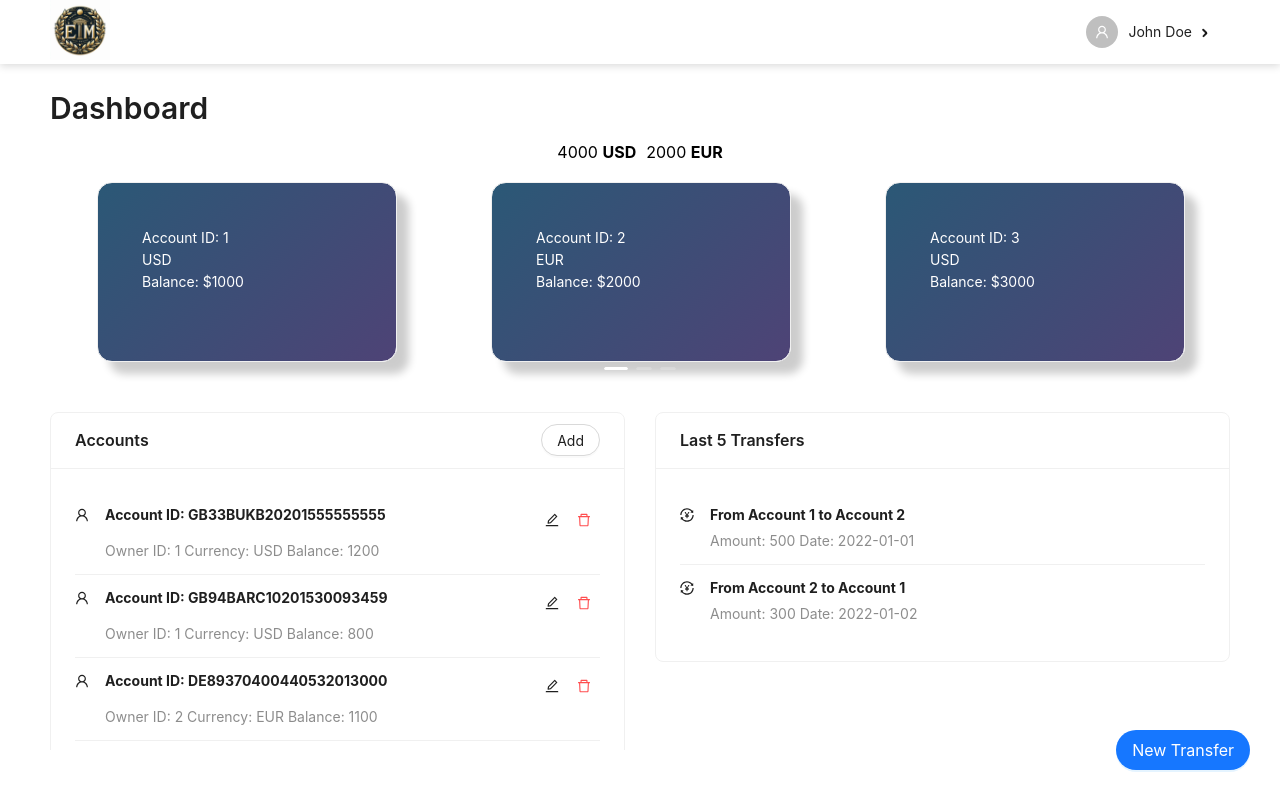
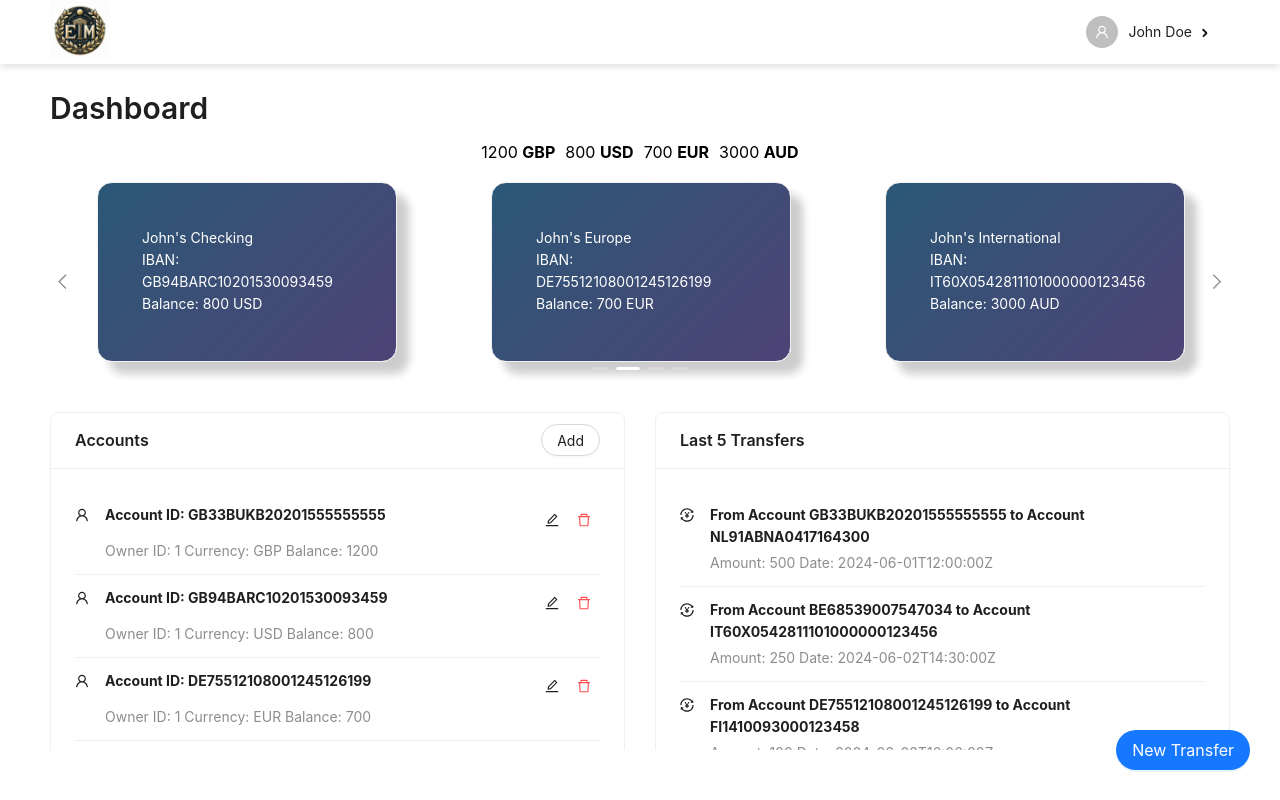
Before and after one commit to emg1990/bank-app, a React (Create React App) app: page / in a window 1280 px wide. Built offline with nearby package versions, Linux system fonts and the light colour scheme; data requests are answered from the project's data file.

Commit message:
Using global owner id Adding owner display name in account

```diff
--- a/db.json
+++ b/db.json
@@ -3,142 +3,162 @@
     {
       "id": "GB33BUKB20201555555555",
       "ownerId": 1,
-      "currency": "USD",
+      "currency": "GBP",
       "balance": 1200,
-      "name": "John's Savings"
+      "name": "John's Savings",
+      "ownerDisplayName": "John Doe"
     },
     {
       "id": "GB94BARC10201530093459",
       "ownerId": 1,
       "currency": "USD",
       "balance": 800,
-      "name": "John's Checking"
+      "name": "John's Checking",
+      "ownerDisplayName": "John Doe"
+    },
+    {
+      "id": "DE75512108001245126199",
+      "ownerId": 1,
+      "currency": "EUR",
+      "balance": 700,
+      "name": "John's Europe",
+      "ownerDisplayName": "John Doe"
+    },
+    {
+      "id": "IT60X0542811101000000123456",
+      "ownerId": 1,
+      "currency": "AUD",
+      "balance": 3000,
+      "name": "John's International",
+      "ownerDisplayName": "John Doe"
     },
     {
       "id": "DE89370400440532013000",
       "ownerId": 2,
       "currency": "EUR",
       "balance": 1100,
-      "name": "Jane's Savings"
-    },
-    {
-      "id": "DE75512108001245126199",
-      "ownerId": 2,
-      "currency": "EUR",
-      "balance": 700,
-      "name": "Jane's Checking"
+      "name": "Jane's Savings",
+      "ownerDisplayName": "Jane Smith"
     },
     {
       "id": "FR7630006000011234567890189",
       "ownerId": 3,
       "currency": "GBP",
       "balance": 2000,
-      "name": "Emily's Savings"
+      "name": "Emily's Savings",
+      "ownerDisplayName": "Emily Johnson"
     },
     {
       "id": "FR1420041010050500013M02606",
       "ownerId": 3,
       "currency": "GBP",
       "balance": 1500,
-      "name": "Emily's Checking"
+      "name": "Emily's Checking",
+      "ownerDisplayName": "Emily Johnson"
     },
     {
       "id": "ES9121000418450200051332",
       "ownerId": 4,
       "currency": "JPY",
       "balance": 2500,
-      "name": "Michael's Savings"
+      "name": "Michael's Savings",
+      "ownerDisplayName": "Michael Brown"
     },
     {
       "id": "ES4321000418401234567891",
       "ownerId": 4,
       "currency": "JPY",
       "balance": 2000,
-      "name": "Michael's Checking"
-    },
-    {
-      "id": "IT60X0542811101000000123456",
-      "ownerId": 5,
-      "currency": "AUD",
-      "balance": 3000,
-      "name": "Sarah's Savings"
+      "name": "Michael's Checking",
+      "ownerDisplayName": "Michael Brown"
     },
     {
       "id": "IT40X0542811101000000123457",
       "ownerId": 5,
       "currency": "AUD",
       "balance": 2800,
-      "name": "Sarah's Checking"
+      "name": "Sarah's Checking",
+      "ownerDisplayName": "Sarah Davis"
     },
     {
       "id": "NL91ABNA0417164300",
       "ownerId": 6,
-      "currency": "CAD",
+      "currency": "USD",
       "balance": 3500,
-      "name": "David's Savings"
+      "name": "David's Savings",
+      "ownerDisplayName": "David Miller"
     },
     {
       "id": "NL27SNSB0917829871",
       "ownerId": 6,
-      "currency": "CAD",
+      "currency": "USD",
       "balance": 3400,
-      "name": "David's Checking"
+      "name": "David's Checking",
+      "ownerDisplayName": "David Miller"
     },
     {
       "id": "BE68539007547034",
       "ownerId": 7,
-      "currency": "CHF",
+      "currency": "EUR",
       "balance": 4000,
-      "name": "Linda's Savings"
+      "name": "Linda's Savings",
+      "ownerDisplayName": "Linda Martinez"
     },
     {
       "id": "BE62510007547061",
       "ownerId": 7,
-      "currency": "CHF",
+      "currency": "EUR",
       "balance": 3900,
-      "name": "Linda's Checking"
+      "name": "Linda's Checking",
+      "ownerDisplayName": "Linda Martinez"
     },
     {
       "id": "DK5000400440116243",
       "ownerId": 8,
-      "currency": "CNY",
+      "currency": "GBP",
       "balance": 4500,
-      "name": "Robert's Savings"
+      "name": "Robert's Savings",
+      "ownerDisplayName": "Robert Lee"
     },
     {
       "id": "DK9550400123456238",
       "ownerId": 8,
-      "currency": "CNY",
+      "currency": "GBP",
       "balance": 4400,
-      "name": "Robert's Checking"
+      "name": "Robert's Checking",
+      "ownerDisplayName": "Robert Lee"
     },
     {
       "id": "FI2112345600000785",
       "ownerId": 9,
-      "currency": "INR",
+      "currency": "JPY",
       "balance": 5000,
-      "name": "Patricia's Savings"
+      "name": "Patricia's Savings",
+      "ownerDisplayName": "Patricia Clark"
     },
     {
       "id": "FI1410093000123458",
       "ownerId": 9,
-      "currency": "INR",
+      "currency": "JPY",
       "balance": 4900,
-      "name": "Patricia's Checking"
+      "name": "Patricia's Checking",
+      "ownerDisplayName": "Patricia Clark"
     },
     {
       "id": "NO9386011117947",
       "ownerId": 10,
-      "currency": "BRL",
+      "currency": "AUD",
       "balance": 5500,
-      "name": "Thomas's Savings"
+      "name": "Thomas's Savings",
+      "ownerDisplayName": "Thomas Harris"
     },
     {
       "id": "NO9386011117948",
       "ownerId": 10,
-      "currency": "BRL",
+      "currency": "AUD",
       "balance": 5400,
-      "name": "Thomas's Checking"
+      "name": "Thomas's Checking",
+      "ownerDisplayName": "Thomas Harris"
     }
   ],
   "currencies": [
@@ -173,6 +193,7 @@
       "id": "1",
       "firstName": "John",
       "lastName": "Doe",
+      "displayName": "John Doe",
       "email": "john.doe@example.com",
       "address": "123 Main St",
       "phone": "123-456-7890",
@@ -186,6 +207,7 @@
       "id": "2",
       "firstName": "Jane",
       "lastName": "Smith",
+      "displayName": "Jane Smith",
       "email": "jane.smith@example.com",
       "address": "456 Elm St",
       "phone": "234-567-8901",
@@ -199,6 +221,7 @@
       "id": "3",
       "firstName": "Emily",
       "lastName": "Johnson",
+      "displayName": "Emily Johnson",
       "email": "emily.johnson@example.com",
       "address": "789 Oak St",
       "phone": "345-678-9012",
@@ -212,6 +235,7 @@
       "id": "4",
       "firstName": "Michael",
       "lastName": "Brown",
+      "displayName": "Michael Brown",
       "email": "michael.brown@example.com",
       "address": "101 Maple St",
       "phone": "456-789-0123",
@@ -225,6 +249,7 @@
       "id": "5",
       "firstName": "Sarah",
       "lastName": "Davis",
+      "displayName": "Sarah Davis",
       "email": "sarah.davis@example.com",
       "address": "202 Pine St",
       "phone": "567-890-1234",
@@ -238,6 +263,7 @@
       "id": "6",
       "firstName": "David",
       "lastName": "Miller",
+      "displayName": "David Miller",
       "email": "david.miller@example.com",
       "address": "303 Birch St",
       "phone": "678-901-2345",
@@ -251,6 +277,7 @@
       "id": "7",
       "firstName": "Linda",
       "lastName": "Martinez",
+      "displayName": "Linda Martinez",
       "email": "linda.martinez@example.com",
       "address": "404 Cedar St",
       "phone": "789-012-3456",
@@ -264,6 +291,7 @@
       "id": "8",
       "firstName": "Robert",
       "lastName": "Lee",
+      "displayName": "Robert Lee",
       "email": "robert.lee@example.com",
       "address": "505 Willow St",
       "phone": "890-123-4567",
@@ -277,6 +305,7 @@
       "id": "9",
       "firstName": "Patricia",
       "lastName": "Clark",
+      "displayName": "Patricia Clark",
       "email": "patricia.clark@example.com",
       "address": "606 Walnut St",
       "phone": "901-234-5678",
@@ -290,6 +319,7 @@
       "id": "10",
       "firstName": "Thomas",
       "lastName": "Harris",
+      "displayName": "Thomas Harris",
       "email": "thomas.harris@example.com",
       "address": "707 Spruce St",
       "phone": "012-345-6789",
@@ -303,22 +333,22 @@
   "transfers": [
     {
       "transferId": "1",
-      "fromAccount": 1,
-      "toAccount": 2,
+      "fromAccount": "GB33BUKB20201555555555",
+      "toAccount": "NL91ABNA0417164300",
       "amount": 500.00,
       "date": "2024-06-01T12:00:00Z"
     },
     {
       "transferId": "2",
-      "fromAccount": 2,
-      "toAccount": 3,
+      "fromAccount": "BE68539007547034",
+      "toAccount": "IT60X0542811101000000123456",
       "amount": 250.00,
       "date": "2024-06-02T14:30:00Z"
     },
     {
       "transferId": "3",
-      "fromAccount": 3,
-      "toAccount": 1,
+      "fromAccount": "DE75512108001245126199",
+      "toAccount": "FI1410093000123458",
       "amount": 100.00,
       "date": "2024-06-03T16:00:00Z"
     }
--- a/src/api/accountsApi.ts
+++ b/src/api/accountsApi.ts
@@ -1,14 +1,14 @@
 import axios, { type AxiosResponse } from 'axios';
 import { IAccount } from '../types/types';
-import { BASE_URL } from '../config';
+import { BASE_URL, OWNER_ID } from '../config';
 
 // Accounts Endpoints
 // should not need to provide savedAccounts, filter should be done in BE
-export const getAccounts = async (ownerId: number, savedAccounts: string[]): Promise<IAccount[]> => {
+export const getAccounts = async (savedAccounts: string[]): Promise<IAccount[]> => {
   try {
     const response: AxiosResponse<IAccount[]> = await axios.get(`${BASE_URL}/accounts`);
     return response.data.filter(account => (
-      savedAccounts.includes(account.id) || account.ownerId == ownerId // doing simple ownerId validation due to json-server only accepting ids as string
+      savedAccounts.includes(account.id) || account.ownerId === OWNER_ID // doing simple ownerId validation due to json-server only accepting ids as string
     ))
   } catch (error) {
     console.error("Error fetching accounts", error);
@@ -16,12 +16,12 @@ export const getAccounts = async (ownerId: number, savedAccounts: string[]): Pro
   }
 };
 
-export const getAccountById = async (id: number): Promise<IAccount> => {
+export const getMyAccounts = async (ownerId: number): Promise<IAccount[]> => {
   try {
-    const response: AxiosResponse<IAccount> = await axios.get(`${BASE_URL}/accounts/${id}`);
+    const response: AxiosResponse<IAccount[]> = await axios.get(`${BASE_URL}/accounts?ownerId=${ownerId}`);
     return response.data;
   } catch (error) {
-    console.error(`Error fetching account with ID ${id}`, error);
+    console.error(`Error fetching account with owner id ${ownerId}`, error);
     throw error;
   }
 };
--- a/src/api/ownersApi.ts
+++ b/src/api/ownersApi.ts
@@ -6,7 +6,6 @@ import { BASE_URL } from '../config';
 export const getOwner = async (id: number): Promise<IOwner> => {
   try {
     const response: AxiosResponse<IOwner> = await axios.get(`${BASE_URL}/owners/${id}`);
-    console.log('owner lala', response.data);
     return response.data;
   } catch (error) {
     console.error(`Error fetching owner with ID ${id}`, error);
--- a/src/components/Home/AccountsList/AccountsList.tsx
+++ b/src/components/Home/AccountsList/AccountsList.tsx
@@ -14,7 +14,7 @@ const AccountsList = () => {
   useEffect(() => {
     const fetchLinkedAccounts = async () => {
       try {
-        const fetchedAccounts = await getAccounts(owner.id, owner.savedAccounts);
+        const fetchedAccounts = await getAccounts(owner.savedAccounts);
         setAccounts(fetchedAccounts);
       } catch (error) {
         console.error('Failed to fetch currencies:', error);
--- a/src/components/Home/PersonalAccountsList/PersonalAccount/PersonalAccount.tsx
+++ b/src/components/Home/PersonalAccountsList/PersonalAccount/PersonalAccount.tsx
@@ -12,9 +12,9 @@ const PersonalAccount: React.FC<PersonalAccountProps> = ({ account }) => {
     <div className={styles.container}>
       <Card className={styles.cardContainer}>
         <div className={styles.cardContent}>
-        <span>Account ID: {account.id}</span>
-        <span>{account.currency}</span>
-        <span>Balance: ${account.balance}</span>
+        <span>{account.name}</span>
+        <span>IBAN: {account.id}</span>
+        <span>Balance: {account.balance} {account.currency}</span>
         </div>
       </Card>
     </div>
--- a/src/components/Home/PersonalAccountsList/PersonalAccountsList.module.css
+++ b/src/components/Home/PersonalAccountsList/PersonalAccountsList.module.css
@@ -10,3 +10,7 @@
   justify-content: center;
   gap: 10px;
 }
+
+:global(.slick-arrow) {
+  color: #000 !important;
+}
--- a/src/components/Home/PersonalAccountsList/PersonalAccountsList.tsx
+++ b/src/components/Home/PersonalAccountsList/PersonalAccountsList.tsx
@@ -4,36 +4,23 @@ import { IAccount } from '../../../types/types';
 import PersonalAccount from './PersonalAccount/PersonalAccount';
 import useDimensions from '../../../hooks/useDimensions';
 import styles from './PersonalAccountsList.module.css'
+import { getMyAccounts } from '../../../api/accountsApi';
+import { useAppContext } from '../../../contexts/AppContext';
 
-const PersonalAccounts = () => {
+const PersonalAccountsList = () => {
   const [accounts, setAccounts] = useState<IAccount[]>([]);
   const { width } = useDimensions();
+  const { owner } = useAppContext();
   useEffect(() => {
-    const mockAccounts: IAccount[] = [
-      {
-        id: '1',
-        ownerId: 1,
-        name: 'Account 1',
-        balance: 1000,
-        currency: 'USD'
-      },
-      {
-        id: '2',
-        ownerId: 1,
-        name: 'Account 2',
-        balance: 2000,
-        currency: 'EUR'
-      },
-      {
-        id: '3',
-        ownerId: 1,
-        name: 'Account 3',
-        balance: 3000,
-        currency: 'USD'
+    const fetchMyAccounts = async () => {
+      try {
+        const fetchedAccounts = await getMyAccounts(owner.id);
+        setAccounts(fetchedAccounts);
+      } catch (error) {
+        console.error('Failed to fetch currencies:', error);
       }
-    ];
-
-    setAccounts(mockAccounts);
+    };
+    fetchMyAccounts();
   }, [])
   const totalBalance = useMemo(() => {
     const balanceByCurrency: Record<string, number> = {};
@@ -46,12 +33,14 @@ const PersonalAccounts = () => {
     });
     return balanceByCurrency;
   }, [accounts]);
+  console.log(totalBalance);
   /**
    * The number of cards to show based on the width of the container.
    * It is calculated by dividing the width by the sum of the card width, gap and padding.
    * Defaulting to 1 to avoid Carousel deviding by 0
    */
   const cardsToShow = Math.min(Math.floor(width / (300 + 30 + 50)), accounts.length) || 1;
+
   return (
     <div className={styles.container}>
       <div className={styles.balance}>
@@ -59,7 +48,11 @@ const PersonalAccounts = () => {
           <span key={currency}>{totalBalance[currency]} <strong>{currency}</strong></span>
         ))}
       </div>
-      <Carousel autoplay={accounts.length > cardsToShow} slidesToShow={cardsToShow}>
+      <Carousel
+        arrows
+        autoplay={accounts.length > cardsToShow}
+        slidesToShow={cardsToShow}
+      >
         {accounts.map(account => (
           <PersonalAccount account={account} key={account.id}/>
         ))}
@@ -68,4 +61,4 @@ const PersonalAccounts = () => {
   );
 };
 
-export default PersonalAccounts;
+export default PersonalAccountsList;
--- a/src/components/Home/TransfersList/TransfersList.tsx
+++ b/src/components/Home/TransfersList/TransfersList.tsx
@@ -2,6 +2,7 @@ import React, { useEffect, useState } from 'react';
 import { ITransfer } from '../../../types/types';
 import { Card, List } from 'antd';
 import { TransactionOutlined } from '@ant-design/icons';
+import { getLastNTransfers } from '../../../api/transfersApi';
 const { Item } = List;
 const TransfersList = () => {
   const [transfers, setTransfers] = useState<ITransfer[]>([]);
@@ -9,23 +10,15 @@ const TransfersList = () => {
   useEffect(() => {
 
     // Mock transfers
-    const mockTransfers: ITransfer[] = [
-      {
-        transferId: 1,
-        fromAccount: 1,
-        toAccount: 2,
-        amount: 500,
-        date: '2022-01-01',
-      },
-      {
-        transferId: 2,
-        fromAccount: 2,
-        toAccount: 1,
-        amount: 300,
-        date: '2022-01-02',
-      },
-    ];
-    setTransfers(mockTransfers);
+    const fetchTransfers = async () => {
+      try {
+        const fetchedTransfers = await getLastNTransfers();
+        setTransfers(fetchedTransfers);
+      } catch (error) {
+        console.error('Failed to fetch currencies:', error);
+      }
+    };
+    fetchTransfers();
 
   }, []);
   return (
--- a/src/config.ts
+++ b/src/config.ts
@@ -1 +1,4 @@
 export const BASE_URL = process.env.REACT_APP_BASE_URL || 'http://localhost:3001';
+
+// Mock ownerId, this should be obtained from session id
+export const OWNER_ID = 1;
--- a/src/contexts/AppContext.tsx
+++ b/src/contexts/AppContext.tsx
@@ -23,7 +23,6 @@ export const AppProvider: React.FC<React.PropsWithChildren> = ({ children }) =>
       try {
         const currencies = await getCurrencies();
         setCurrencies(currencies);
-        message.success("Great success");
       } catch (error) {
         // TODO retry if some type of managable error
         message.error('Failed to fetch currencies');
@@ -46,7 +45,6 @@ export const AppProvider: React.FC<React.PropsWithChildren> = ({ children }) =>
       setLoading(false);
     });
   }, []);
-  console.log(loading, owner, currencies);
 
   return (
     <AppContext.Provider value={{ currencies, owner }}>
--- a/src/types/types.ts
+++ b/src/types/types.ts
@@ -1,6 +1,7 @@
 export interface IAccount {
   id: string;
   ownerId: number;
+  ownerDisplayName: string;
   currency: string;
   balance: number;
   name?: string;
@@ -8,8 +9,8 @@ export interface IAccount {
 
 export interface ITransfer {
   transferId: number;
-  fromAccount: number;
-  toAccount: number;
+  fromAccount: string;
+  toAccount: string;
   amount: number;
   date: string;
 }
@@ -24,6 +25,7 @@ export interface IOwner {
   id: number;
   firstName: string;
   lastName: string;
+  displayName: string;
   email: string;
   address: string;
   phone: string;
```
